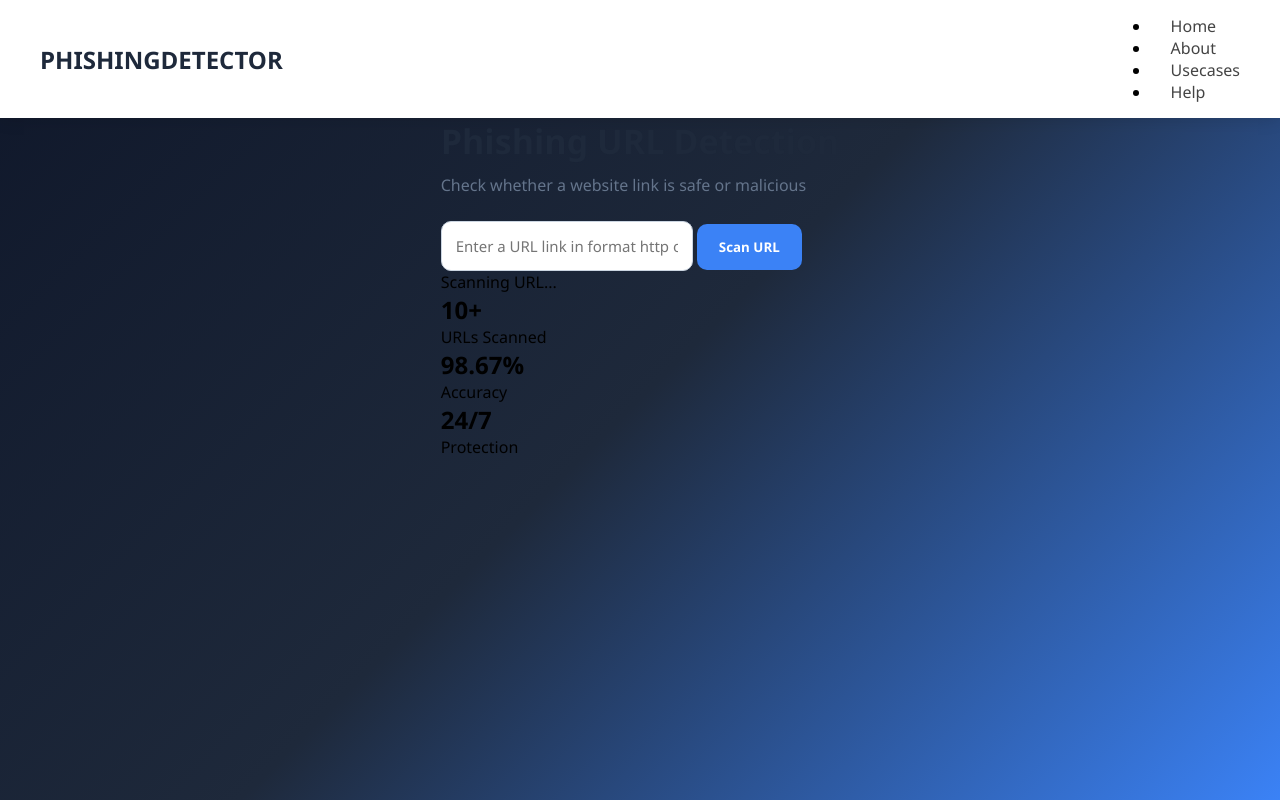
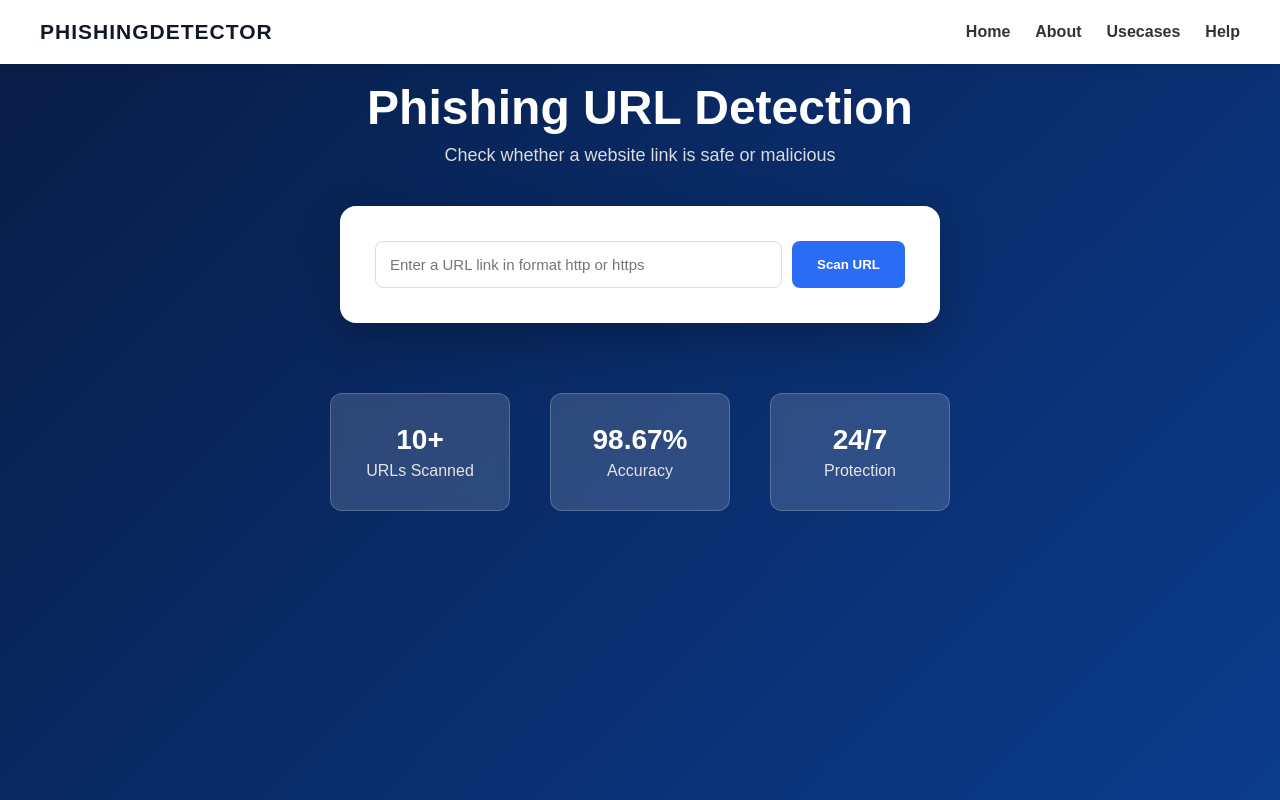
Before and after one commit to AadiGaur/Phishing-url-detection-system, a Flask app: page / in a window 1280 px wide. Run offline with Flask 3, Linux system fonts and the light colour scheme; parts of the project's set-up code (start-up, migrations or seed data) failed here and were passed over.

Commit message:
Refactor CSS styles for navbar and hero section

```diff
--- a/static/style.css
+++ b/static/style.css
@@ -2,173 +2,245 @@
 margin:0;
 padding:0;
 box-sizing:border-box;
-font-family:'Segoe UI',sans-serif;
-color: black;
-text-decoration: none;
+font-family: Arial, Helvetica, sans-serif;
 }
 
-/* BACKGROUND */
-
-body{
-min-height:100vh;
-background:linear-gradient(135deg,#0f172a,#1e293b,#3b82f6);
-display:flex;
-flex-direction:column;
-align-items:center;
-}
 
 /* NAVBAR */
 
-.navbar{
-width:100%;
-padding:15px 40px;
-display:flex;
-justify-content:space-between;
-align-items:center;
-background:white;
-box-shadow:0 3px 15px rgba(0,0,0,0.1);
+.navbar {
+    width: 100%;
+    display: flex;
+    justify-content: space-between;
+    align-items: center;
+    padding: 20px 40px;
+    background: #ffffff;
+    box-shadow: 0 2px 8px rgba(0, 0, 0, 0.1);
+    position: fixed;
+    top: 0;
+    z-index: 1000;
 }
 
 .logo{
-font-size:24px;
+    font-size:21px;
 font-weight:700;
-color:#1e293b;
+color:#111827;
+letter-spacing:1px;
 }
 
-nav a{
-margin-left:20px;
+.nav-links{
+list-style:none;
+display:flex;
+gap:25px;
+}
+
+.nav-links a{
 text-decoration:none;
+color:#333;
+font-weight:600;
+}
+
+.nav-links a:hover{
+color:#2a6df4;
+}
+
+
+/* HERO SECTION */
+
+.hero{
+
+min-height:100vh;
+text-align:center;
+padding-top:80px;
+color:white;
+
+background:linear-gradient(135deg,#081c45,#0b3c8d);
+
+}
+
+.hero h1{
+font-size:48px;
+margin-bottom:10px;
+}
+
+.subtitle{
+color:#dcdcdc;
+margin-bottom:40px;
+font-size:18px;
+}
+
+
+/* SCAN BOX */
+
+.scan-box{
+
+background:white;
+width:600px;
+margin:auto;
+padding:35px;
+border-radius:16px;
+box-shadow:0 15px 40px rgba(0,0,0,0.25);
+
+}
+
+.scan-box form{
+
+display:flex;
+gap:10px;
+
+}
+
+.scan-box input{
+
+flex:1;
+padding:14px;
+border-radius:8px;
+border:1px solid #ddd;
+font-size:15px;
+
+}
+
+.scan-box button{
+
+background:#2a6df4;
+color:white;
+border:none;
+padding:14px 25px;
+border-radius:8px;
+cursor:pointer;
+font-weight:600;
+
+}
+
+.scan-box button:hover{
+
+background:#1d56c4;
+
+}
+
+
+/* SCANNER ANIMATION */
+
+.scanner{
+
+margin-top:20px;
+text-align:center;
+
+}
+
+.scan-bar{
+
+width:100%;
+height:4px;
+background:linear-gradient(90deg,transparent,#2a6df4,transparent);
+animation:scan 1.5s infinite;
+
+}
+
+@keyframes scan{
+
+0%{
+transform:translateX(-100%);
+}
+
+100%{
+transform:translateX(100%);
+}
+
+}
+
+.hidden{
+display:none;
+}
+
+.scanner p{
+margin-top:10px;
 color:#444;
 font-weight:500;
 }
 
-.download-btn{
-margin-left:20px;
-padding:8px 15px;
-background:#3b82f6;
-color:white;
-border:none;
-border-radius:6px;
-cursor:pointer;
+
+/* RESULT INSIDE SCAN BOX */
+
+.scan-result{
+
+margin-top:20px;
+padding-top:15px;
+border-top:1px solid #ddd;
+text-align:center;
+color: #000;
+
 }
 
-/* MAIN CONTAINER */
+.checked-url{
 
-.container{
-width:100%;
+font-size:14px;
+color:#555;
+margin-bottom:5px;
+
+}
+
+.scan-result h2{
+
+font-size:24px;
+margin-bottom:6px;
+
+}
+
+.scan-result p{
+
+color:#444;
+font-size:15px;
+
+}
+
+.scan-result ul{
+
+margin-top:10px;
+text-align:left;
+padding-left:20px;
+
+}
+
+.scan-result li{
+
+margin-bottom:5px;
+
+}
+
+
+/* STATS */
+
+.stats{
+
 display:flex;
 justify-content:center;
-align-items:center;
-margin-top:80px;
+gap:40px;
+margin-top:70px;
+
 }
 
-/* CARD */
+.stat-card{
 
-.card{
-background:white;
-padding:40px;
-border-radius:20px;
-width:500px;
+background:rgba(255,255,255,0.15);
+padding:30px;
+width:180px;
+border-radius:12px;
 text-align:center;
-box-shadow:0 20px 50px rgba(0,0,0,0.25);
+backdrop-filter:blur(6px);
+border:1px solid rgba(255,255,255,0.2);
+
 }
 
-/* TITLE */
+.stat-card h2{
 
-h1{
-font-size:34px;
-margin-bottom:10px;
-color:#1e293b;
+font-size:28px;
+margin-bottom:6px;
+
 }
 
-.subtitle{
-color:#64748b;
-margin-bottom:25px;
+.stat-card p{
+
+color:#e5e5e5;
+
 }
-
-/* INPUT */
-
-.input-group{
-display:flex;
-gap:10px;
-justify-content:center;
-margin-bottom:20px;
-}
-
-input{
-flex:1;
-padding:14px;
-border-radius:10px;
-border:1px solid #cbd5e1;
-font-size:15px;
-}
-
-input:focus{
-outline:none;
-border-color:#3b82f6;
-}
-
-/* BUTTON */
-
-button{
-padding:14px 22px;
-background:#3b82f6;
-color:white;
-border:none;
-border-radius:10px;
-cursor:pointer;
-font-weight:600;
-transition:0.3s;
-}
-
-button:hover{
-background:#2563eb;
-}
-
-/* RESULT CARD */
-
-.result-box{
-margin-top:25px;
-padding:25px;
-border-radius:15px;
-background:#f1f5f9;
-box-shadow:0 10px 20px rgba(0,0,0,0.1);
-}
-
-.result-box h2{
-margin-top:10px;
-font-size:26px;
-}
-
-.result-box p{
-margin-bottom:10px;
-font-size:18px;
-font-weight:600;
-}
-
-.result-box ul{
-text-align:left;
-margin-top:10px;
-padding-left:20px;
-}
-
-.result-box li{
-margin-bottom:6px;
-}
-
-/* CONTINUE BUTTON */
-
-.continue-btn{
-margin-top:15px;
-padding:12px 25px;
-background:#3b82f6;
-border:none;
-border-radius:10px;
-color:white;
-font-size:16px;
-cursor:pointer;
-}
-
-.continue-btn:hover{
-background:#2563eb;
-}
```
